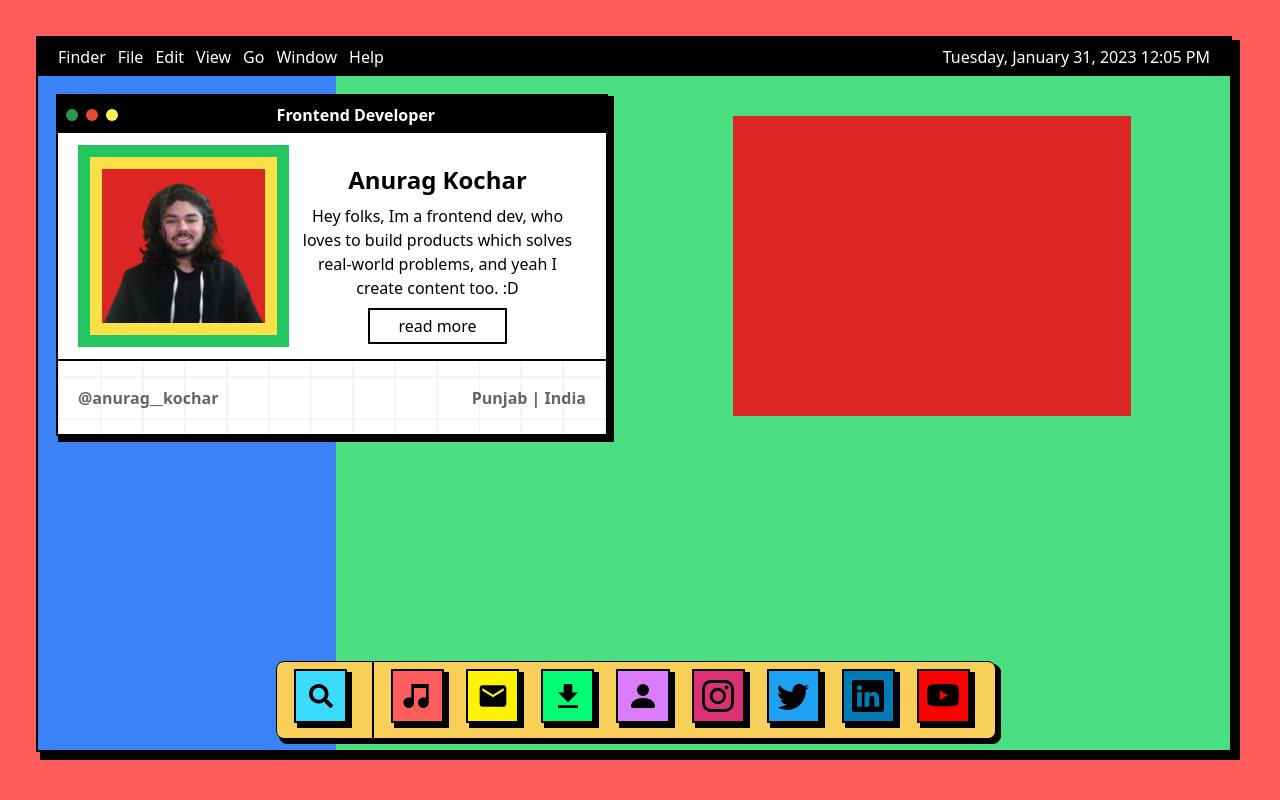
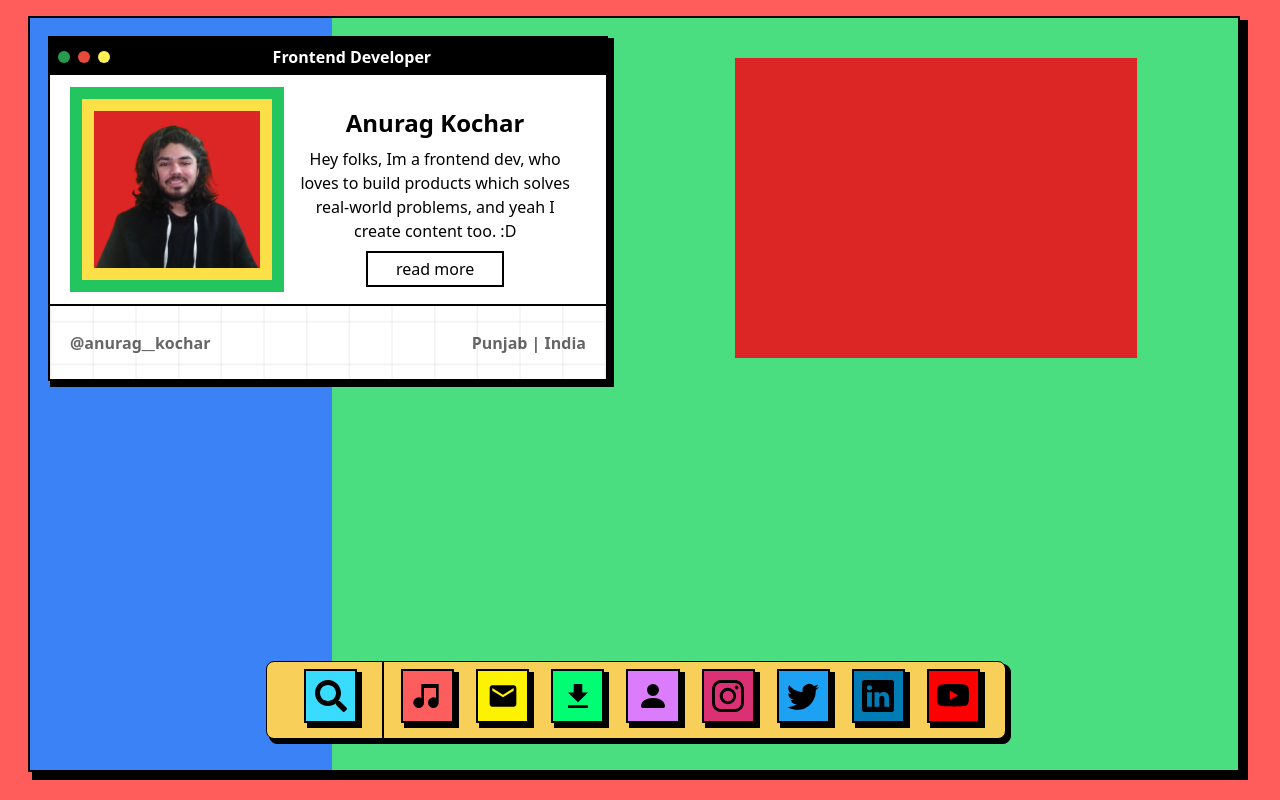
Before and after one commit to Anurag-Kochar-1/neu-os-portfolio, a Next.js app: page / in a window 1280 px wide. Built offline with nearby package versions, Linux system fonts and the light colour scheme.

Commit message:
menuTask-temp-removed

```diff
--- a/app/layout.tsx
+++ b/app/layout.tsx
@@ -10,7 +10,7 @@ export default function RootLayout({
     <html lang="en">
       <head />
 
-      <body className='bg-[#FF5C5C] w-full h-screen flex flex-col justify-center items-center md:p-5 lg:p-10'>
+      <body className='bg-[#FF5C5C] w-full h-screen flex flex-col justify-center items-center overflow-x-hidden'>
         {children}
         <TaskBar />
       </body>
--- a/app/page.tsx
+++ b/app/page.tsx
@@ -9,12 +9,12 @@ const inter = Inter({ subsets: ['latin'] })
 
 export default function Home() {
   return (
-    <main className='w-full h-[100%]  flex justify-center items-center md:border-2 md:border-black bg-black'>
+    <main className='w-full h-[100%] lg:w-[95%] lg:h-[95vh] flex justify-center items-center md:border-2 md:border-black bg-black'>
 
       {/* Window */}
       <div className='w-full h-full flex flex-col justify-start items-center md:border-2 md:border-black bg-blue-300 md:-mt-3 md:-ml-3 '>
 
-        <MenuBar />
+        {/* <MenuBar /> */}
 
         <div className='bg-green-400 w-full h-full relative grid grid-cols-12 auto-rows-min  overflow-x-hidden overflow-y-scroll '>
 
--- a/components/TaskBar/TaskBar.tsx
+++ b/components/TaskBar/TaskBar.tsx
@@ -15,54 +15,56 @@ import { IoMdDownload } from "react-icons/io"
 
 const TaskBar = () => {
   return (
-    <div className='z-50 absolute bottom-2 md:bottom-[5vh] lg:bottom-[7vh] h-20 bg-black border border-black flex justify-center items-center rounded-lg'>
+    <div className='z-50 absolute bottom-2 md:bottom-[5vh] lg:bottom-[7vh] max-w-[95%] md:w-auto h-20 bg-black border border-black flex justify-center items-center rounded-lg'>
       <div className='w-full h-full -mt-2 -ml-2 bg-[#F7CF59] border border-black flex justify-start items-center rounded-lg space-x-2 sm:space-x-5 px-5'>
 
-        {/* Search Icon */}
-        <div className={`w-14 h-14 flex justify-center items-center bg-black border border-black hover:scale-110 transition-all duration-150 ease-in-out`}>
+        {/* Search Icon - m */}
+        <div className={`md:hidden w-12 h-12 flex justify-center items-center bg-black border border-black hover:scale-110 transition-all duration-150 ease-in-out`}>
           <div className={`w-full h-full -mt-2 -ml-2 flex justify-center items-center bg-[#39DBFF] text-white border-2 border-black`}>
             <FaSearch className='text-black' size={"1.5rem"} />
           </div>
         </div>
 
+        {/* Search Icon - d */}
+        <div className={`hidden md:inline-flex w-14 h-14 justify-center items-center bg-black border border-black hover:scale-110 transition-all duration-150 ease-in-out`}>
+          <div className={`w-full h-full -mt-2 -ml-2 flex justify-center items-center bg-[#39DBFF] text-white border-2 border-black`}>
+            <FaSearch className='text-black' size={"2rem"} />
+          </div>
+        </div>
         <div className='w-[2px] h-full border-r-2 border-r-black'></div>
 
-        {/* {TaskBarIconsDataArray && TaskBarIconsDataArray?.map((icon) => {
-          return <TaskBarIcon key={icon.id} icon={icon} />
-        })} */}
-
         {/* Skills icon */}
-        <div className={`lg:hidden w-14 h-14 flex justify-center items-center bg-black border border-black`}>
+        <div className={`lg:hidden w-12 h-12 flex justify-center items-center bg-black border border-black`}>
           <div className={`w-full h-full -mt-2 -ml-2 flex justify-center items-center bg-[#FFFFB0] text-white border-2 border-black`}>
             <GiSkills className='text-black' size={"1.5rem"} />
           </div>
         </div>
 
         {/* Projects icon */}
-        <div className={`lg:hidden w-14 h-14 flex justify-center items-center bg-black border border-black`}>
+        <div className={`lg:hidden w-12 h-12 flex justify-center items-center bg-black border border-black`}>
           <div className={`w-full h-full -mt-2 -ml-2 flex justify-center items-center bg-[#F9A47B] text-white border-2 border-black`}>
             <BsHammer className='text-black' size={"1.5rem"} />
           </div>
         </div>
 
         {/* About icon */}
-        <div className={`lg:hidden w-14 h-14 flex justify-center items-center bg-black border border-black`}>
+        <div className={`lg:hidden w-12 h-12 flex justify-center items-center bg-black border border-black`}>
           <div className={`w-full h-full -mt-2 -ml-2 flex justify-center items-center bg-white text-white border-2 border-black`}>
             <BsPersonFill className='text-black' size={"1.5rem"} />
           </div>
         </div>
 
         {/* Contact icon */}
-        <div className={`lg:hidden w-14 h-14 flex justify-center items-center bg-black border border-black`}>
+        {/* <div className={`lg:hidden w-12 h-12 flex justify-center items-center bg-black border border-black`}>
           <div className={`w-full h-full -mt-2 -ml-2 flex justify-center items-center bg-[#E7E7E7] text-white border-2 border-black`}>
             <MdMail className='text-black' size={"1.5rem"} />
           </div>
-        </div>
+        </div> */}
 
         {/* Download icon */}
-        <div className={`lg:hidden w-14 h-14 flex justify-center items-center bg-black border border-black hover:scale-110 transition-all duration-150 ease-in-out`}>
+        <div className={`lg:hidden w-12 h-12 flex justify-center items-center bg-black border border-black hover:scale-110 transition-all duration-150 ease-in-out`}>
           <div className={`w-full h-full -mt-2 -ml-2 flex justify-center items-center bg-[#00FD74] text-white border-2 border-black`}>
-            <IoMdDownload className='text-black' size={"2rem"} />
+            <IoMdDownload className='text-black' size={"1.5rem"} />
           </div>
         </div>
 
```
